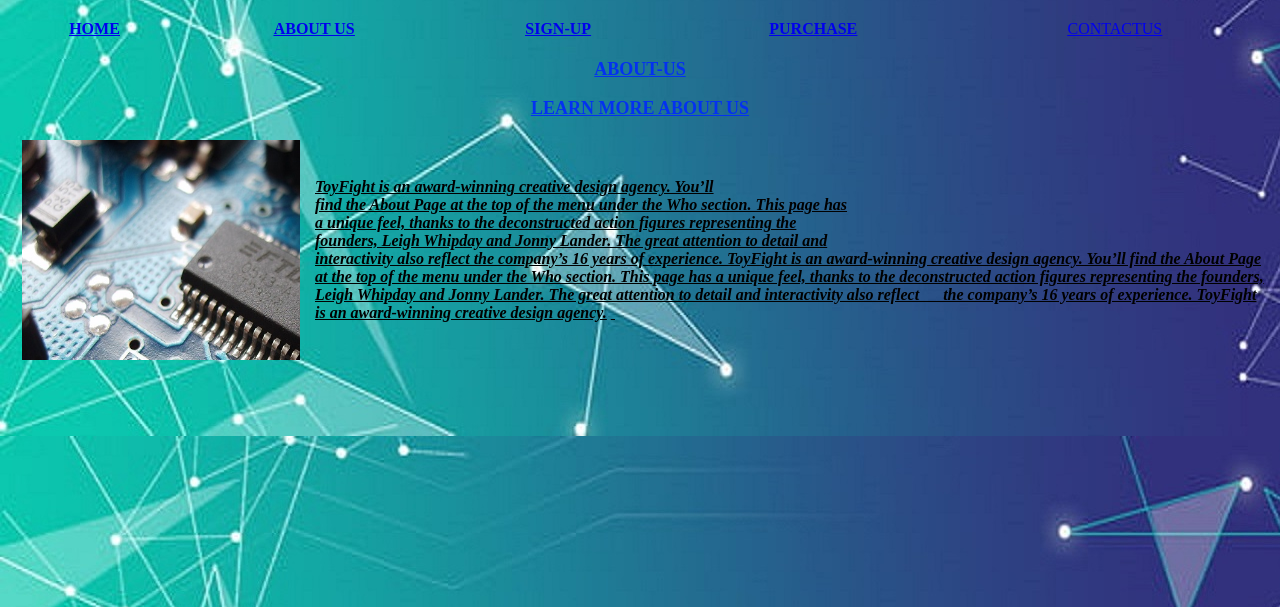
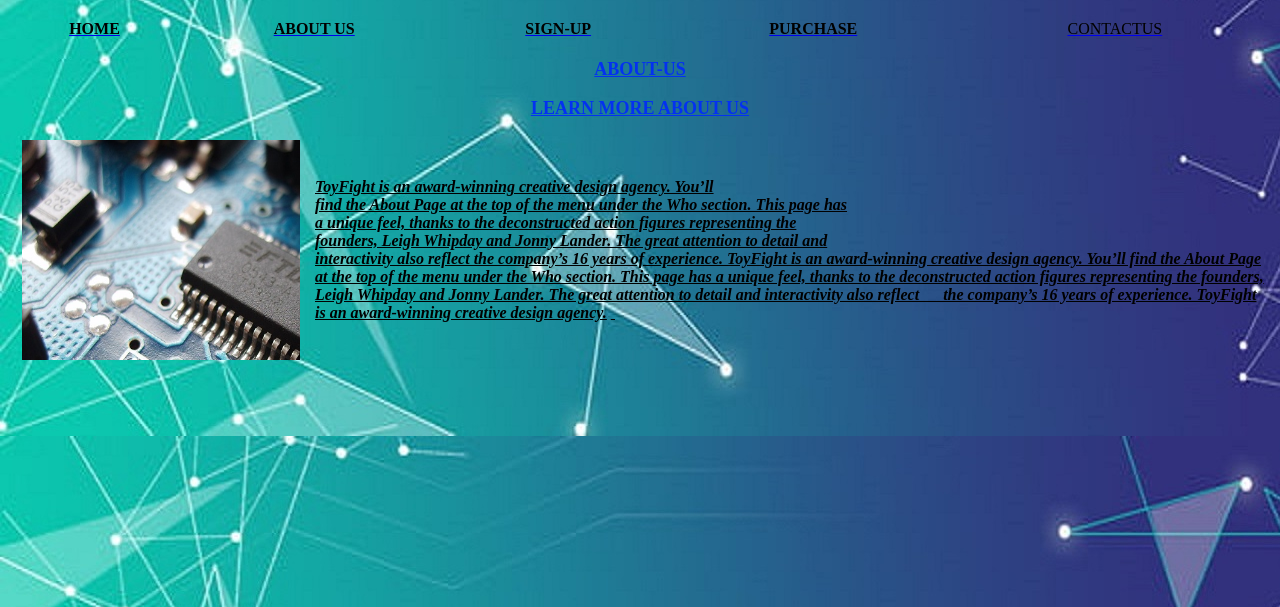
Before and after one commit to MNMELECTRONICS/MNMelectronics.com, a plain HTML site: page abous_us.html in a window 1280 px wide. Shown: the part 193-800 px from the top of the page. Drawn offline with Linux system fonts and the light colour scheme.

Commit message:
Update abous_us.html

```diff
--- a/abous_us.html
+++ b/abous_us.html
@@ -75,11 +75,11 @@
 <div class="auto-style1">
 	<table style="width: 100%">
 		<tr>
-		<td><strong><a href="index.html"><span class="auto-style4">HOME</span></a></strong></td>
-			<td><strong><a href="abous_us.html"><span class="auto-style4">ABOUT US</span></a></strong></td>
-			<td><strong><a href="signup.html"><span class="auto-style4">SIGN-UP</span></a></strong></td>
-			<td><strong><a href="purchase1.html"><span class="auto-style4">PURCHASE</span></a></strong></td>
-			<td><a href="contact%20us.html"><span class="auto-style4">CONTACTUS</span></a></td>
+		<td><strong><a href="index.html"><span class="auto-style7">HOME</span></a></strong></td>
+			<td><strong><a href="abous_us.html"><span class="auto-style7">ABOUT US</span></a></strong></td>
+			<td><strong><a href="signup.html"><span class="auto-style7">SIGN-UP</span></a></strong></td>
+			<td><strong><a href="purchase1.html"><span class="auto-style7">PURCHASE</span></a></strong></td>
+			<td><a href="contact%20us.html"><span class="auto-style7">CONTACTUS</span></a></td>
 		</tr>
 	</table>
 </div>
```
